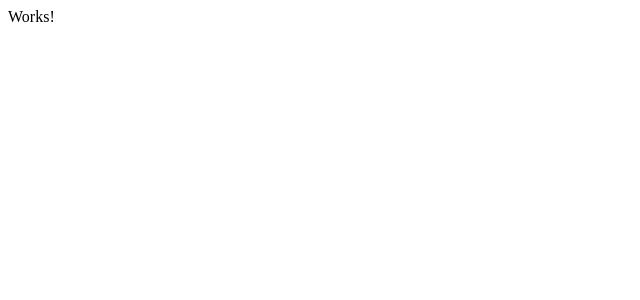
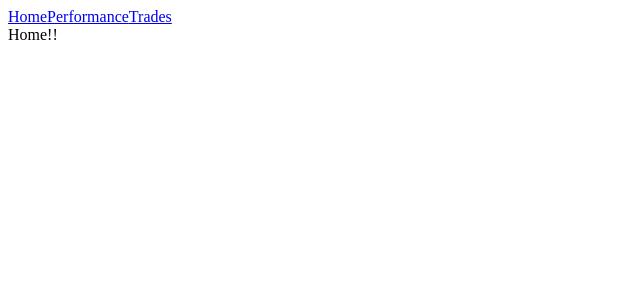
Before and after one commit to topsmart20/trading_frontend_reactjs, a React app: page / in a window 1280 px wide. Shown: the top 300 px of the page, without its empty margins (0-640 px from the left). Built offline with nearby package versions, Linux system fonts and the light colour scheme.

Commit message:
Add react router

```diff
--- a/package.json
+++ b/package.json
@@ -47,6 +47,7 @@
     "webpack-dev-server": "^3.11.0"
   },
   "dependencies": {
+    "axios": "^0.21.0",
     "react": "^17.0.1",
     "react-dom": "^17.0.1",
     "react-router-dom": "^5.2.0",
--- a/public/index.html
+++ b/public/index.html
@@ -5,7 +5,7 @@
     <meta name="viewport" content="width=device-width, initial-scale=1.0">
     <link href="https://fonts.googleapis.com/css2?family=Poppins:wght@300;400;700;800&display=swap" rel="stylesheet">
     <script src="https://kit.fontawesome.com/84bd0cc0fc.js" crossorigin="anonymous"></script>
-    <title>Coin App</title>
+    <title>TradeLog - track your profits!</title>
 </head>
 <body>
     <div id="root"></div>
--- a/src/App.js
+++ b/src/App.js
@@ -1,7 +1,32 @@
 import React from 'react';
+import { Switch, Route } from 'react-router-dom';
+
+
+import Nav from './Components/Nav';
+import Home from './Pages/Home';
+import Performance from './Pages/Performance';
+import Trades from './Pages/Trades';
+
+const routes = [
+    { to: '/', name: 'Home', component: <Home /> },
+    { to: '/performance', name: 'Performance', component: <Performance /> },
+    { to: '/trades', name: 'Trades', component: <Trades /> },
+];
 
 const App = (props) => {
-    return <div>Works!</div>;
+    return (
+        <div>
+            <Nav data={routes} />
+
+            <Switch>
+                {routes.map((route) => (
+                    <Route exact path={route.to}>
+                        {route.component}
+                    </Route>
+                ))}
+            </Switch>
+        </div>
+    );
 };
 
 export default App;
--- a/src/Components/Nav.js
+++ b/src/Components/Nav.js
@@ -0,0 +1,18 @@
+import React from 'react';
+import { Link } from 'react-router-dom';
+
+const Nav = (props) => {
+    const links = props.data;
+
+    return (
+        <div>
+            {links.map((link) => (
+                <Link exact to={link.to}>
+                    {link.name}
+                </Link>
+            ))}
+        </div>
+    );
+};
+
+export default Nav;
--- /dev/null
+++ b/src/Pages/Home.js
@@ -0,0 +1,9 @@
+import React from 'react';
+import {useLocation, useParams, useHistory, useRouteMatch} from 'react-router-dom'
+
+const Home = (props) => {
+    console.log(props)
+    return <div>Home!!</div>;
+};
+
+export default Home;
--- /dev/null
+++ b/src/Pages/Performance.js
@@ -0,0 +1,7 @@
+import React from 'react';
+
+const Performance = (props) => {
+    return ( <div>Performance!</div> );
+}
+
+export default Performance;
--- /dev/null
+++ b/src/Pages/Trades.js
@@ -0,0 +1,7 @@
+import React from 'react';
+
+const Trades = (props) => {
+    return <div>Trades!</div>;
+};
+
+export default Trades;
--- a/src/index.js
+++ b/src/index.js
@@ -1,6 +1,11 @@
 import React from 'react';
 import ReactDOM from 'react-dom';
 import App from './App';
-import { BrowserRouter } from 'react-router-dom';
+import { BrowserRouter as Router } from 'react-router-dom';
 
-ReactDOM.render(<App />, document.getElementById('root'));
+ReactDOM.render(
+    <Router>
+        <App />
+    </Router>,
+    document.getElementById('root'),
+);
```
Also changed, not shown: src/Components/Footer.js (added), src/Components/Header.js (added), src/Pages/NewTrade.js (added), 1 other file (tests, documents, lock files or other folders).
